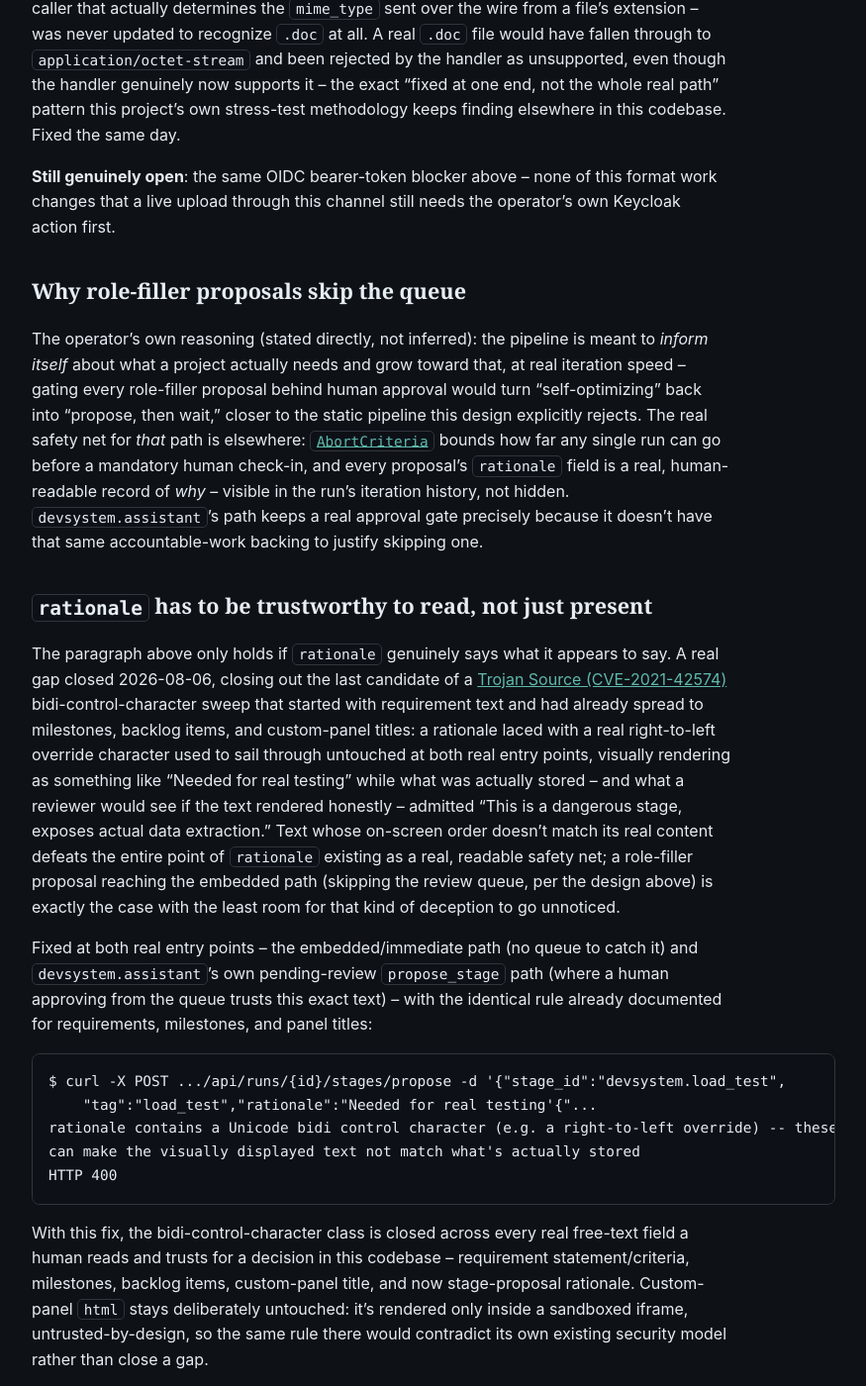
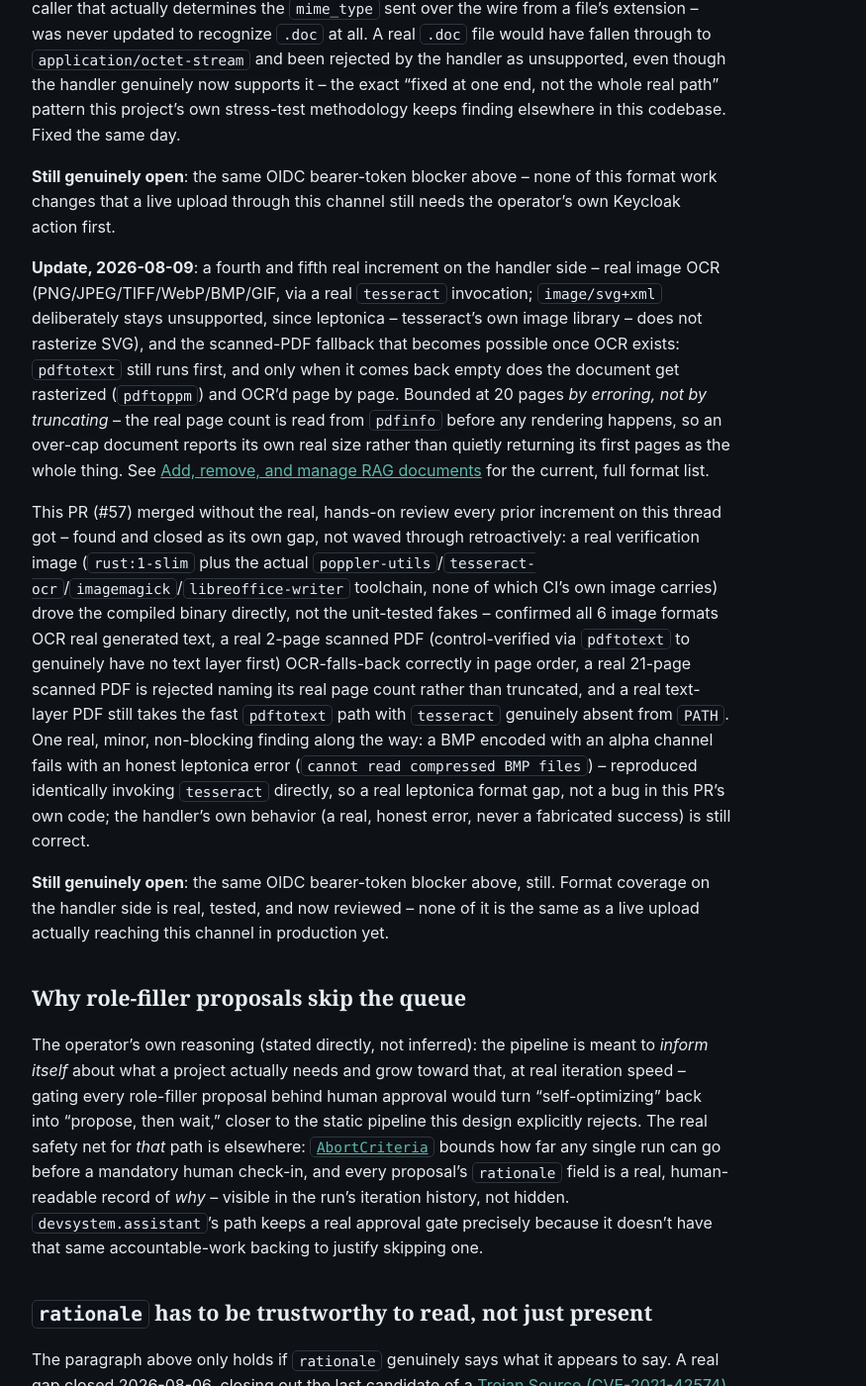
Before and after one commit to scimbe/CADS-devsystem-docs, a Jekyll site: the page built from _explanation/self-optimizing-pipeline.md, in a window 1280 px wide and 1400 px high, scrolled down 8252 px. Shown: the whole window at 99% size, without its empty margins (322-1197 px from the left). Built offline with Jekyll 4.4.1, drawn with Linux system fonts in a browser that asks for light colours.

Commit message:
how-to/explanation: document PR #57's image OCR + scanned-PDF OCR fallback (issue #14)
The document-extraction handler shipped real image OCR (6 formats) and a
scanned-PDF-via-rasterization fallback (a PDF with no text layer used to be
a dead end, now gets pdftoppm-rasterized and tesseract-OCR'd page by page,
bounded at 20 pages by erroring with the real page count rather than
truncating) -- neither was documented anywhere on this site.

manage-rag-documents.md's upload-formats paragraph now covers the scanned-PDF
case explicitly. self-optimizing-pipeline.md's document-extraction narrative
gets the same dated-update treatment every prior increment on that thread
got, including the real post-merge review this PR needed (it merged without
one, unlike its siblings on the same issue) and the one real, minor,
non-blocking finding from that review (an alpha-channel BMP hits a real,
honest leptonica error, not a bug in this PR's own code).

Live-validated before writing anything: this deployment honestly 503s a real
upload naming both unconfigured extraction paths (neither
RAG_UNSTRUCTURED_API_KEY nor the channel is set here) -- matches the page's
existing "handler real and merged, channel not yet live" framing exactly, so
the new content keeps that same honest caveat rather than implying a live
path that doesn't exist yet on every deployment.

Hermetic Jekyll build confirms the site compiles and both pages render the
new content.

Co-Authored-By: Claude Sonnet 5 <noreply@anthropic.com>
Claude-Session: https://claude.ai/code/session_018FkngvdKnmVcAT84EZe7Ur

```diff
--- a/_explanation/self-optimizing-pipeline.md
+++ b/_explanation/self-optimizing-pipeline.md
@@ -311,6 +311,34 @@ project's own stress-test methodology keeps finding elsewhere in this codebase.
 changes that a live upload through this channel still needs the operator's own Keycloak action
 first.
 
+**Update, 2026-08-09**: a fourth and fifth real increment on the handler side -- real image OCR
+(PNG/JPEG/TIFF/WebP/BMP/GIF, via a real `tesseract` invocation; `image/svg+xml` deliberately stays
+unsupported, since leptonica -- tesseract's own image library -- does not rasterize SVG), and the
+scanned-PDF fallback that becomes possible once OCR exists: `pdftotext` still runs first, and only
+when it comes back empty does the document get rasterized (`pdftoppm`) and OCR'd page by page.
+Bounded at 20 pages *by erroring, not by truncating* -- the real page count is read from `pdfinfo`
+before any rendering happens, so an over-cap document reports its own real size rather than quietly
+returning its first pages as the whole thing. See [Add, remove, and manage RAG
+documents]({{ '/how-to/manage-rag-documents/' | relative_url }}) for the current, full format list.
+
+This PR (#57) merged without the real, hands-on review every prior increment on this thread got --
+found and closed as its own gap, not waved through retroactively: a real verification image
+(`rust:1-slim` plus the actual `poppler-utils`/`tesseract-ocr`/`imagemagick`/`libreoffice-writer`
+toolchain, none of which CI's own image carries) drove the compiled binary directly, not the
+unit-tested fakes -- confirmed all 6 image formats OCR real generated text, a real 2-page scanned
+PDF (control-verified via `pdftotext` to genuinely have no text layer first) OCR-falls-back
+correctly in page order, a real 21-page scanned PDF is rejected naming its real page count rather
+than truncated, and a real text-layer PDF still takes the fast `pdftotext` path with `tesseract`
+genuinely absent from `PATH`. One real, minor, non-blocking finding along the way: a BMP encoded
+with an alpha channel fails with an honest leptonica error (`cannot read compressed BMP files`) --
+reproduced identically invoking `tesseract` directly, so a real leptonica format gap, not a bug in
+this PR's own code; the handler's own behavior (a real, honest error, never a fabricated success)
+is still correct.
+
+**Still genuinely open**: the same OIDC bearer-token blocker above, still. Format coverage on the
+handler side is real, tested, and now reviewed -- none of it is the same as a live upload actually
+reaching this channel in production yet.
+
 ## Why role-filler proposals skip the queue
 
 The operator's own reasoning (stated directly, not inferred): the pipeline is meant to *inform
```
Also changed, not shown: _how-to/manage-rag-documents.md (+4 -0 lines).
